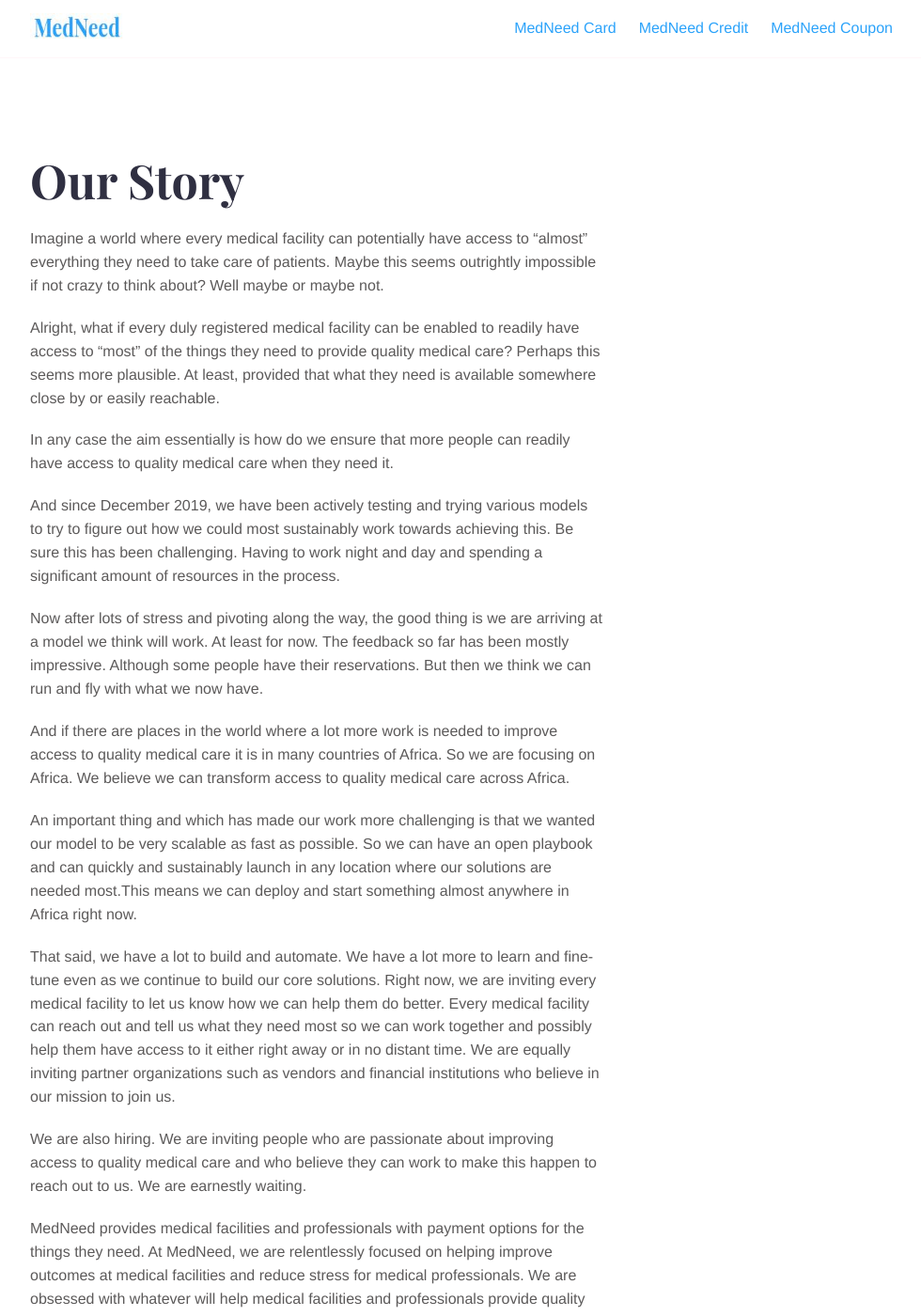
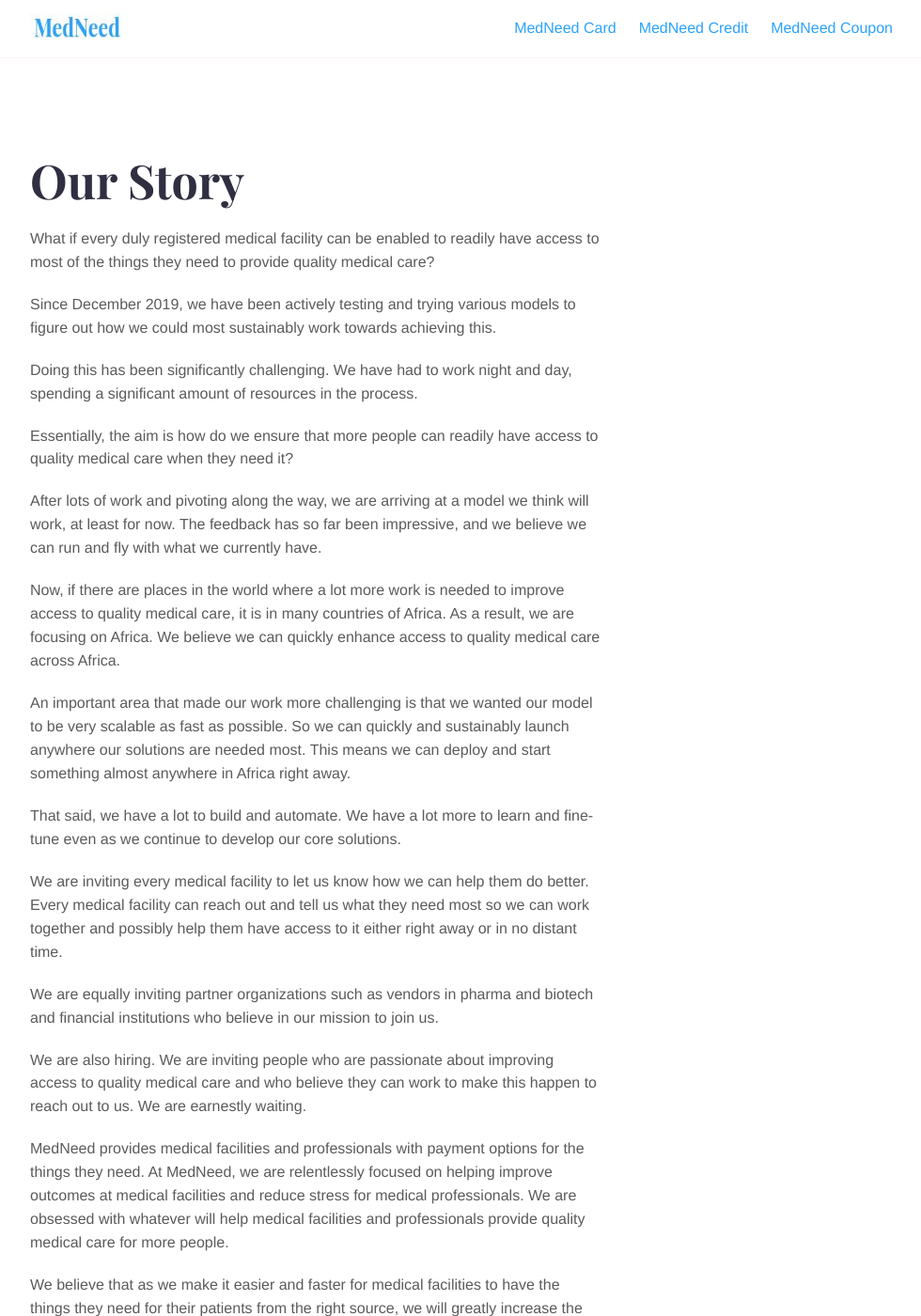
Before and after one commit to Iraneus/betamedneed, a Jekyll site: the page built from about.md, in a window 1280 px wide and 1400 px high. Shown: the whole window at 94% size, without its empty margins (143-1123 px from the left). Built offline with Jekyll 4.4.1, drawn with Linux system fonts in a browser that asks for light colours; some of the changed text lies outside the part shown.

Commit message:
commit after major grammar editing

```diff
--- a/about.md
+++ b/about.md
@@ -5,24 +5,28 @@
 bodyClass: page-about
 ---
 
-Imagine a world where every medical facility can potentially have access to "almost" everything they need to take care of patients. Maybe this seems outrightly impossible if not crazy to think about? Well maybe or maybe not.
+What if every duly registered medical facility can be enabled to readily have access to most of the things they need to provide quality medical care?
 
-Alright, what if every duly registered medical facility can be enabled to readily have access to "most" of the things they need to provide quality medical care? Perhaps this seems more plausible. At least, provided that what they need is available somewhere close by or easily reachable.
+Since December 2019, we have been actively testing and trying various models to figure out how we could most sustainably work towards achieving this.
 
-In any case the aim essentially is how do we ensure that more people can readily have access to quality medical care when they need it.
+Doing this has been significantly challenging. We have had to work night and day, spending a significant amount of resources in the process.
 
-And since December 2019, we have been actively testing and trying various models to try to figure out how we could most sustainably work towards achieving this. Be sure this has been challenging. Having to work night and day and spending a significant amount of resources in the process.
+Essentially, the aim is how do we ensure that more people can readily have access to quality medical care when they need it?
 
-Now after lots of stress and pivoting along the way, the good thing is we are arriving at a model we think will work. At least for now. The feedback so far has been mostly impressive. Although some people have their reservations. But then we think we can run and fly with what we now have.
+After lots of work and pivoting along the way, we are arriving at a model we think will work, at least for now. The feedback has so far been impressive, and we believe we can run and fly with what we currently have.
 
-And if there are places in the world where a lot more work is needed to improve access to quality medical care it is in many countries of Africa. So we are focusing on Africa. We believe we can transform access to quality medical care across Africa.
+Now, if there are places in the world where a lot more work is needed to improve access to quality medical care, it is in many countries of Africa. As a result, we are focusing on Africa. We believe we can quickly enhance access to quality medical care across Africa.
 
-An important thing and which has made our work more challenging is that we wanted our model to be very scalable as fast as possible. So we can have an open playbook and can quickly and sustainably launch in any location where our solutions are needed most.This means we can deploy and start something almost anywhere in Africa right now.
+An important area that made our work more challenging is that we wanted our model to be very scalable as fast as possible. So we can quickly and sustainably launch anywhere our solutions are needed most. This means we can deploy and start something almost anywhere in Africa right away.
 
-That said, we have a lot to build and automate. We have a lot more to learn and fine-tune even as we continue to build our core solutions. Right now, we are inviting every medical facility to let us know how we can help them do better. Every medical facility can reach out and tell us what they need most so we can work together and possibly help them have access to it either right away or in no distant time. We are equally inviting partner organizations such as vendors and financial institutions who believe in our mission to join us.
+That said, we have a lot to build and automate. We have a lot more to learn and fine-tune even as we continue to develop our core solutions.
+
+We are inviting every medical facility to let us know how we can help them do better. Every medical facility can reach out and tell us what they need most so we can work together and possibly help them have access to it either right away or in no distant time.
+
+We are equally inviting partner organizations such as vendors in pharma and biotech and financial institutions who believe in our mission to join us.
 
 We are also hiring. We are inviting people who are passionate about improving access to quality medical care and who believe they can work to make this happen to reach out to us. We are earnestly waiting.
 
 MedNeed provides medical facilities and professionals with payment options for the things they need. At MedNeed, we are relentlessly focused on helping improve outcomes at medical facilities and reduce stress for medical professionals. We are obsessed with whatever will help medical facilities and professionals provide quality medical care for more people.
 
-We believe that as we make it easier and faster for providers to have the the things they need for their patients from the right source, we will greatly increase the availability and use of genuine medical products in more communities while removing unnecessary costs. This naturally translates to overall more affordable and timely medical care in more communities and better health outcomes for more families.
+We believe that as we make it easier and faster for medical facilities to have the things they need for their patients from the right source, we will greatly increase the availability and use of genuine medical products in more communities while removing unnecessary costs. This naturally translates to overall more affordable and timely medical care in more communities and better health outcomes for more families.
```
Also changed, not shown: _services/patients.md (+2 -2 lines).
